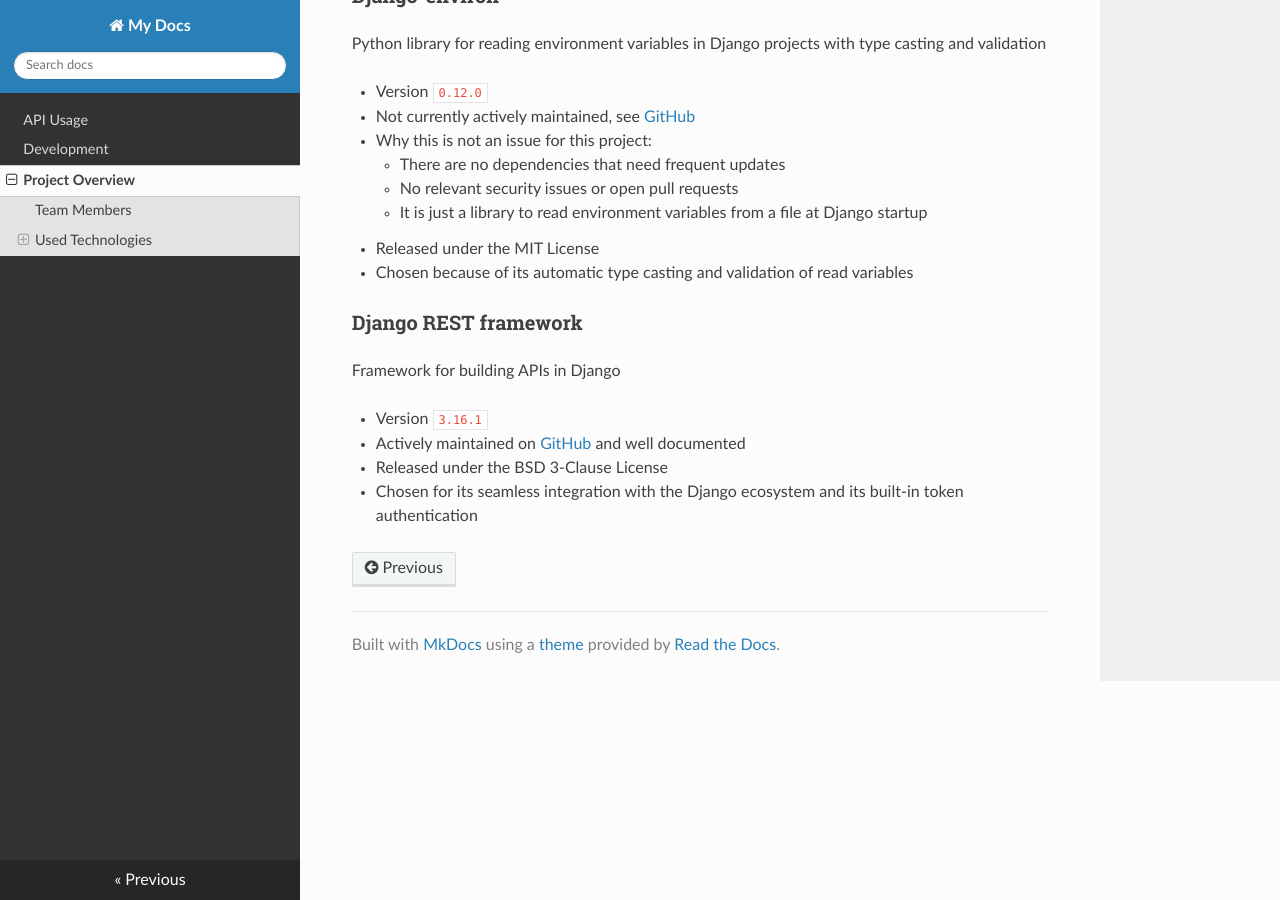
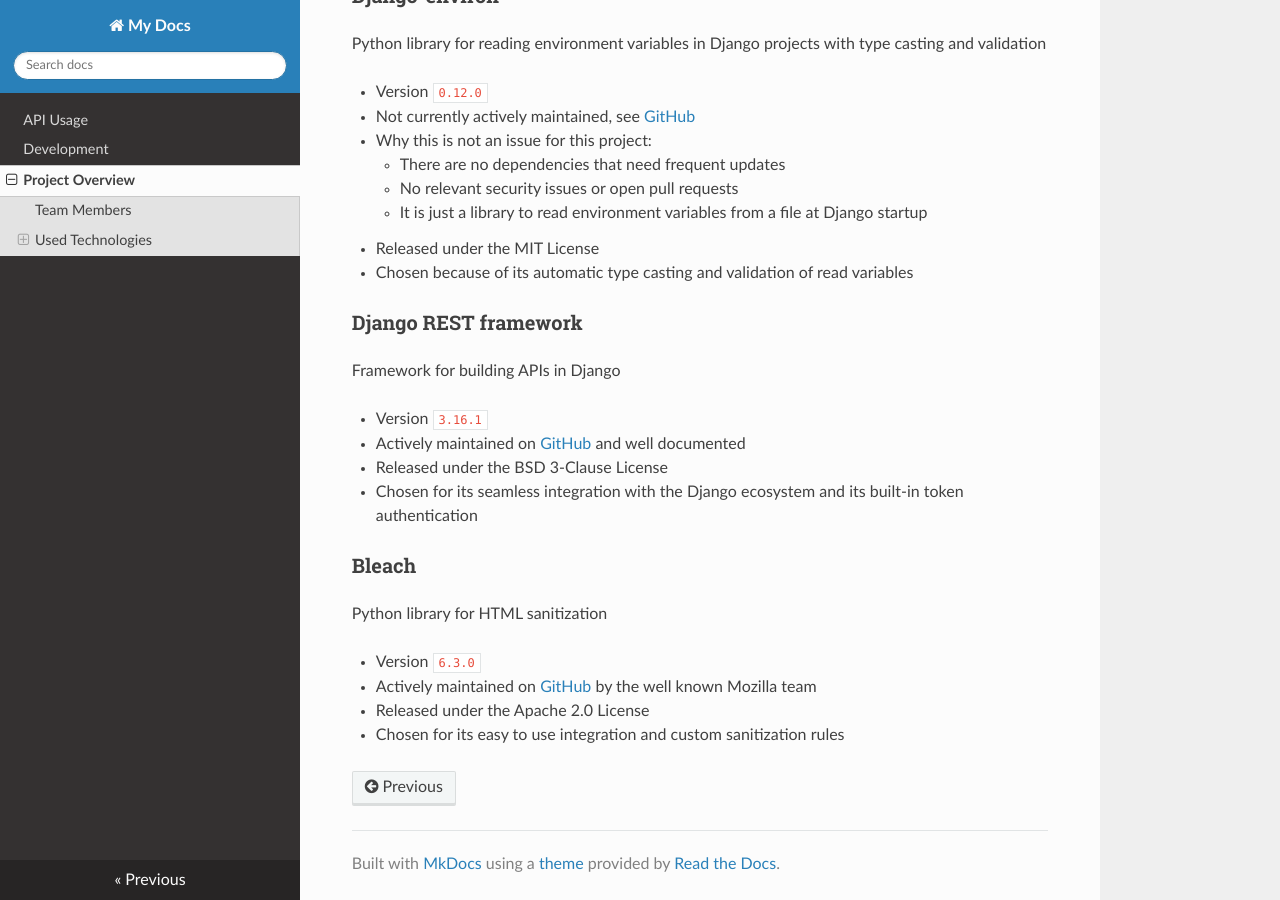
Before and after one commit to xk67/secure-notes, an MkDocs documentation site: the page built from docs/docs/project-overview.md, in a window 1280 px wide and 900 px high, scrolled down 800 px. Built offline with MkDocs 1.6.1, drawn with Linux system fonts in a browser that asks for light colours; nearby versions of some CDN libraries.

Commit message:
feat(doc): add bleach description in used technologies

```diff
--- a/docs/docs/project-overview.md
+++ b/docs/docs/project-overview.md
@@ -44,3 +44,12 @@
 - Actively maintained on [GitHub](https://github.com/encode/django-rest-framework) and well documented
 - Released under the BSD 3-Clause License
 - Chosen for its seamless integration with the Django ecosystem and its built-in token authentication
+
+### Bleach
+
+Python library for HTML sanitization
+
+- Version `6.3.0`
+- Actively maintained on [GitHub](https://github.com/mozilla/bleach) by the well known Mozilla team
+- Released under the Apache 2.0 License
+- Chosen for its easy to use integration and custom sanitization rules
```
